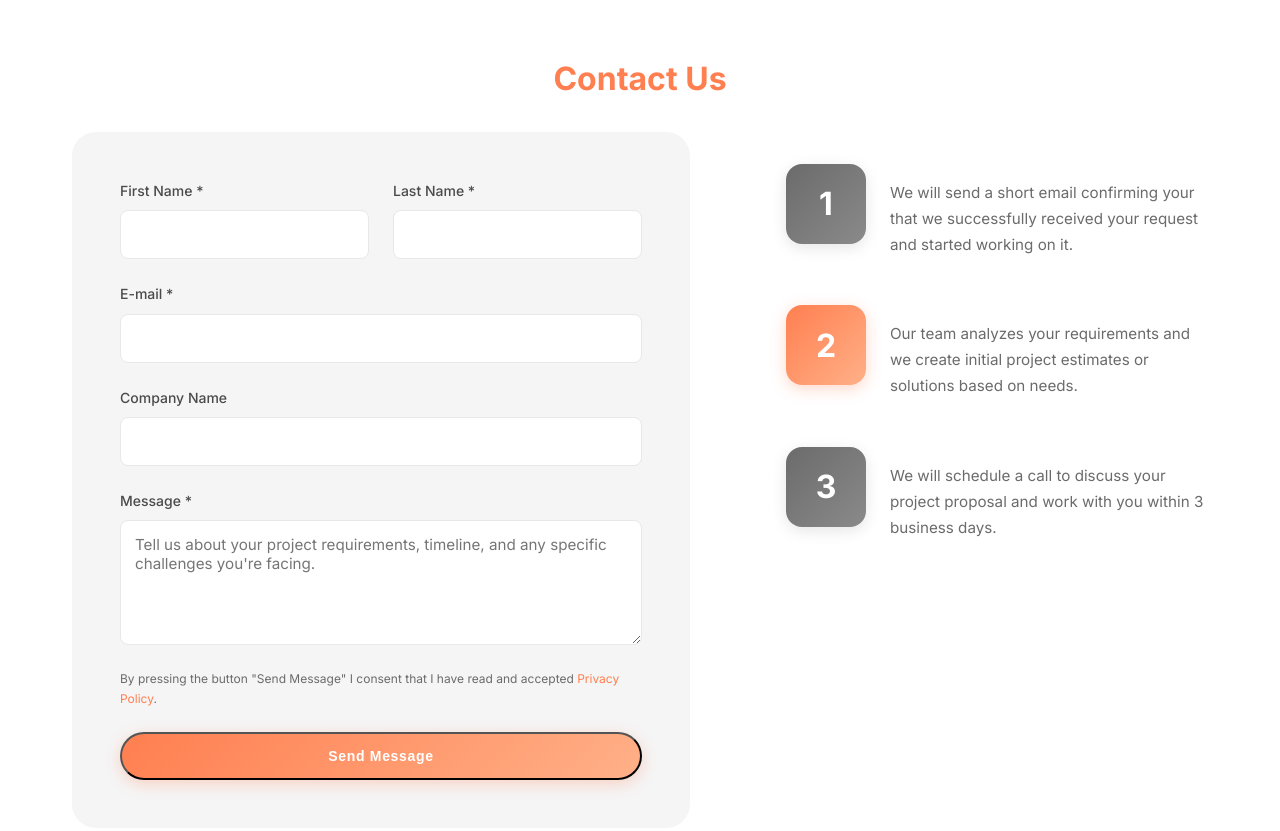
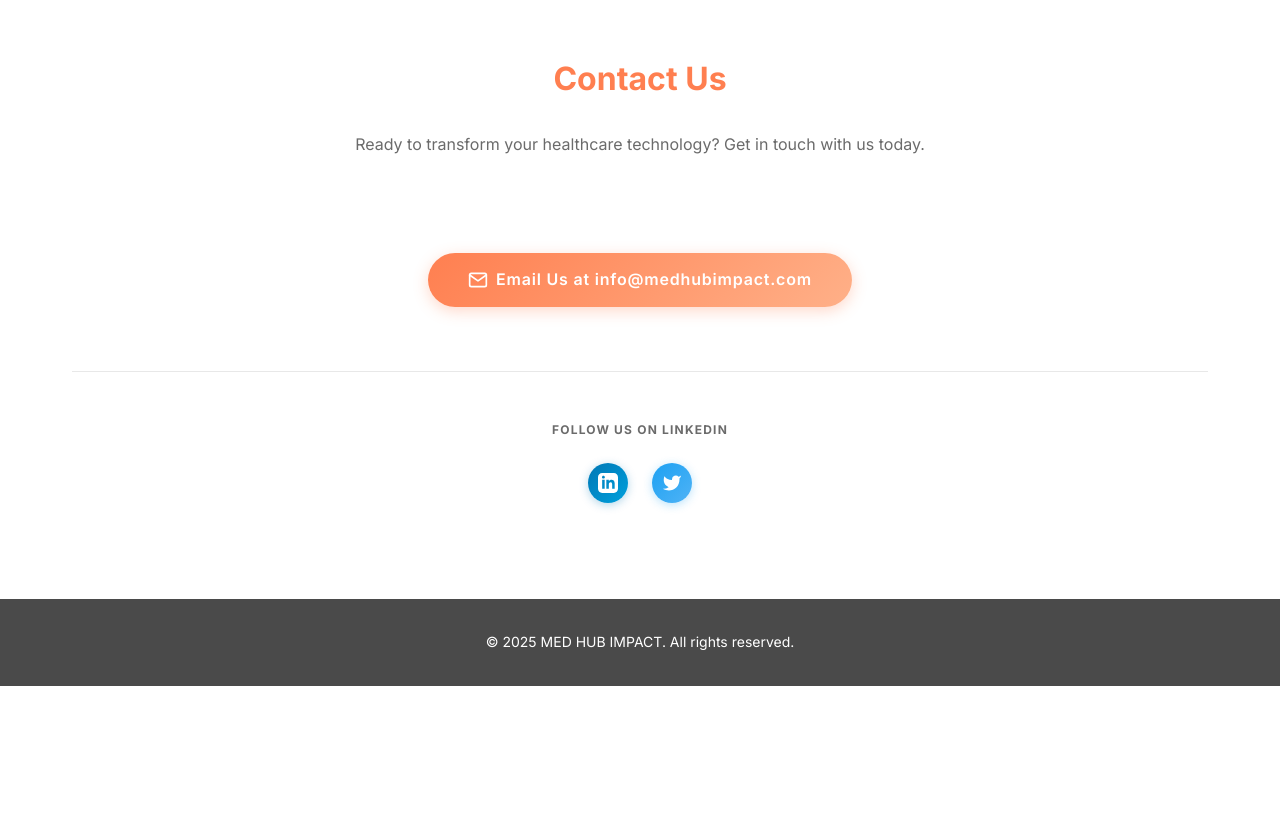
Before and after one commit to smueller-freelance/medhubimpact, a plain HTML site: page index.html in a window 1280 px wide. Shown: the part 3700-4531 px from the top of the page. After the commit the page ends 4386 px from the top, so only its background shows below. Drawn offline with Linux system fonts and the light colour scheme.

Commit message:
feat: Replace contact form with button and e-mail link

```diff
--- a/index.html
+++ b/index.html
@@ -235,65 +235,17 @@
     <section class="contact" id="contact">
         <div class="container">
             <h2 class="section-title orange">Contact Us</h2>
+            <p class="section-subtitle">Ready to transform your healthcare technology? Get in touch with us today.</p>
 
-            <div class="contact-content">
-                <div class="contact-form-wrapper">
-                    <form class="contact-form" id="contactForm">
-                        <div class="form-row">
-                            <div class="form-group">
-                                <label for="firstName">First Name *</label>
-                                <input type="text" id="firstName" name="firstName" required>
-                            </div>
-                            <div class="form-group">
-                                <label for="lastName">Last Name *</label>
-                                <input type="text" id="lastName" name="lastName" required>
-                            </div>
-                        </div>
-
-                        <div class="form-group">
-                            <label for="email">E-mail *</label>
-                            <input type="email" id="email" name="email" required>
-                        </div>
-
-                        <div class="form-group">
-                            <label for="company">Company Name</label>
-                            <input type="text" id="company" name="company">
-                        </div>
-
-                        <div class="form-group">
-                            <label for="message">Message *</label>
-                            <textarea id="message" name="message" rows="5" required
-                                placeholder="Tell us about your project requirements, timeline, and any specific challenges you're facing."></textarea>
-                        </div>
-
-                        <p class="form-disclaimer">
-                            By pressing the button "Send Message" I consent that I have read and accepted
-                            <a href="#privacy">Privacy Policy</a>.
-                        </p>
-
-                        <button type="submit" class="cta-button">Send Message</button>
-                    </form>
-                </div>
-
-                <div class="contact-process">
-                    <div class="process-step">
-                        <div class="process-number gray">1</div>
-                        <p>We will send a short email confirming your that we successfully received your request and
-                            started working on it.</p>
-                    </div>
-
-                    <div class="process-step">
-                        <div class="process-number orange">2</div>
-                        <p>Our team analyzes your requirements and we create initial project estimates or solutions
-                            based on needs.</p>
-                    </div>
-
-                    <div class="process-step">
-                        <div class="process-number gray">3</div>
-                        <p>We will schedule a call to discuss your project proposal and work with you within 3 business
-                            days.</p>
-                    </div>
-                </div>
+            <div class="contact-simple">
+                <a href="mailto:info@medhubimpact.com" class="cta-button email-button">
+                    <svg width="20" height="20" viewBox="0 0 24 24" fill="none" stroke="currentColor" stroke-width="2"
+                        stroke-linecap="round" stroke-linejoin="round" style="margin-right: 0.5rem;">
+                        <path d="M4 4h16c1.1 0 2 .9 2 2v12c0 1.1-.9 2-2 2H4c-1.1 0-2-.9-2-2V6c0-1.1.9-2 2-2z"></path>
+                        <polyline points="22,6 12,13 2,6"></polyline>
+                    </svg>
+                    Email Us at info@medhubimpact.com
+                </a>
             </div>
 
             <div class="social-links">
@@ -346,13 +298,6 @@
                 }
             });
         });
-
-        // Contact form submission
-        document.getElementById('contactForm').addEventListener('submit', (e) => {
-            e.preventDefault();
-            alert('Thank you for your message! We will get back to you soon.');
-            e.target.reset();
-        });
     </script>
 </body>
 
--- a/style.css
+++ b/style.css
@@ -499,124 +499,20 @@ section {
     background-color: var(--white);
 }
 
-.contact-content {
-    display: grid;
-    grid-template-columns: 1fr 1fr;
-    gap: var(--spacing-3xl);
-    margin-bottom: var(--spacing-2xl);
+.contact-simple {
+    text-align: center;
+    padding: var(--spacing-xl) 0 var(--spacing-2xl);
 }
 
-.contact-form-wrapper {
-    background: var(--background-gray);
-    padding: var(--spacing-xl);
-    border-radius: var(--radius-lg);
+.email-button {
+    display: inline-flex;
+    align-items: center;
+    justify-content: center;
+    font-size: 1rem;
 }
 
-.contact-form {
-    display: flex;
-    flex-direction: column;
-    gap: var(--spacing-md);
-}
-
-.form-row {
-    display: grid;
-    grid-template-columns: 1fr 1fr;
-    gap: var(--spacing-md);
-}
-
-.form-group {
-    display: flex;
-    flex-direction: column;
-}
-
-.form-group label {
-    font-size: 0.875rem;
-    font-weight: var(--font-weight-medium);
-    color: var(--dark-gray);
-    margin-bottom: var(--spacing-xs);
-}
-
-.form-group input,
-.form-group textarea {
-    padding: 0.875rem;
-    border: 1px solid var(--light-gray);
-    border-radius: var(--radius-sm);
-    font-family: var(--font-family);
-    font-size: 0.95rem;
-    color: var(--dark-gray);
-    background: var(--white);
-    transition: all var(--transition-fast);
-}
-
-.form-group input:focus,
-.form-group textarea:focus {
-    outline: none;
-    border-color: var(--primary-orange);
-    box-shadow: 0 0 0 3px rgba(255, 127, 80, 0.1);
-}
-
-.form-group textarea {
-    resize: vertical;
-}
-
-.form-disclaimer {
-    font-size: 0.75rem;
-    color: var(--medium-gray);
-    line-height: 1.6;
-}
-
-.form-disclaimer a {
-    color: var(--primary-orange);
-    text-decoration: none;
-    transition: color var(--transition-fast);
-}
-
-.form-disclaimer a:hover {
-    color: var(--primary-orange-hover);
-    text-decoration: underline;
-}
-
-.contact-process {
-    display: flex;
-    flex-direction: column;
-    gap: var(--spacing-xl);
-    padding-top: var(--spacing-lg);
-}
-
-.process-step {
-    display: flex;
-    gap: var(--spacing-md);
-    align-items: flex-start;
-}
-
-.process-number {
-    min-width: 80px;
-    height: 80px;
-    display: flex;
-    align-items: center;
-    justify-content: center;
-    font-size: 2rem;
-    font-weight: var(--font-weight-bold);
-    color: var(--white);
-    border-radius: var(--radius-md);
-    box-shadow: 0 4px 15px rgba(0, 0, 0, 0.1);
-}
-
-.process-number.gray {
-    background: linear-gradient(135deg, #6B6B6B, #8A8A8A);
-}
-
-.process-number.orange {
-    background: linear-gradient(135deg, var(--primary-orange), #FFB088);
-    box-shadow: 0 4px 15px rgba(255, 127, 80, 0.3);
-}
-
-.process-step p {
-    flex: 1;
-    font-size: 0.95rem;
-    color: var(--medium-gray);
-    line-height: 1.7;
-    padding-top: var(--spacing-sm);
+.email-button svg {
+    flex-shrink: 0;
 }
 
 /* Social Links */
@@ -736,15 +632,6 @@ section {
         text-align: center;
     }
 
-    .contact-content {
-        grid-template-columns: 1fr;
-        gap: var(--spacing-xl);
-    }
-
-    .form-row {
-        grid-template-columns: 1fr;
-    }
-
     section {
         padding: var(--spacing-2xl) 0;
     }
@@ -763,10 +650,4 @@ section {
         padding: 0.75rem 2rem;
         font-size: 0.8rem;
     }
-
-    .process-number {
-        min-width: 60px;
-        height: 60px;
-        font-size: 1.5rem;
-    }
 }
```
